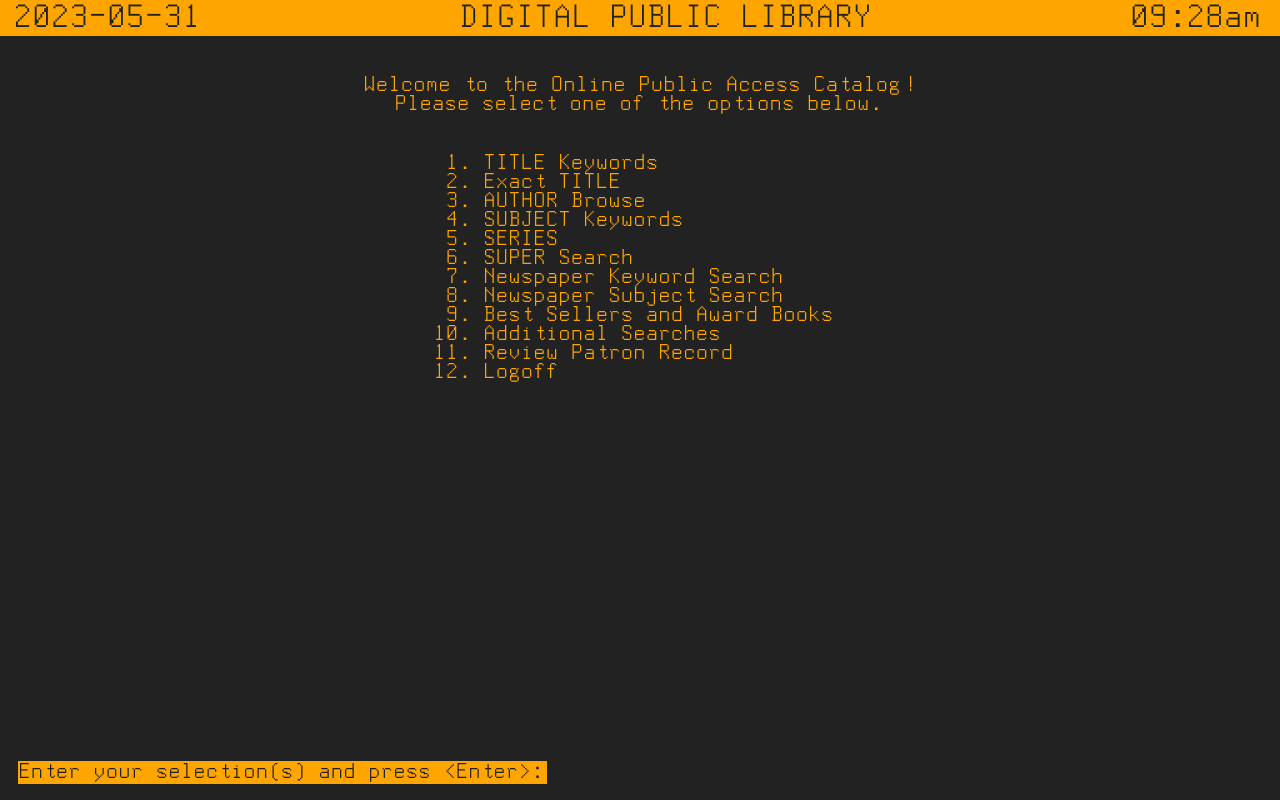
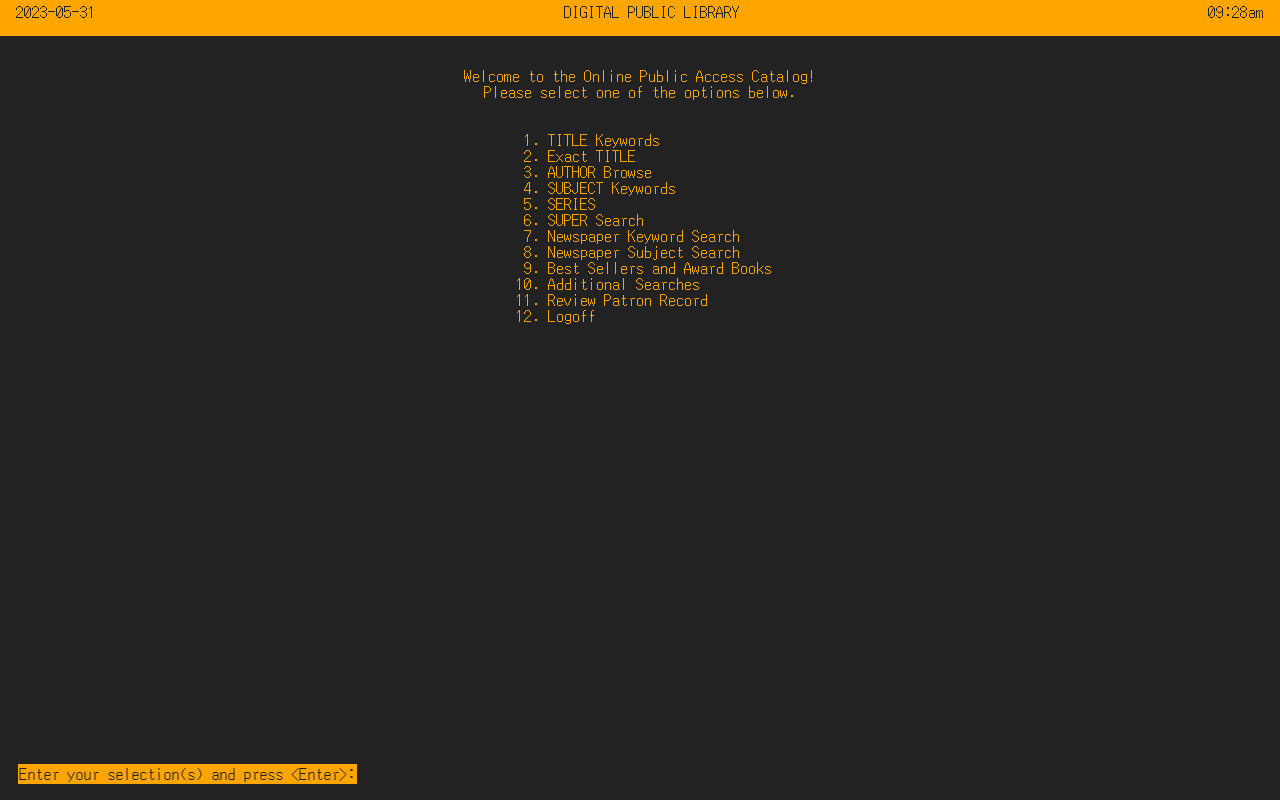
Before and after one commit to joe-no-body/retro-ui-vue, a Vue app: page / in a window 1280 px wide. Built offline with nearby package versions, Linux system fonts and the light colour scheme.

Commit message:
add yet another font and make all text the same size

```diff
--- a/src/assets/main.css
+++ b/src/assets/main.css
@@ -13,15 +13,20 @@
   src: url('./WY60.ttf');
 }
 
+@font-face {
+  font-family: 'SperryPC 8x16';
+  src: url('./Web437_SperryPC_8x16.woff');
+}
+
 :root {
   --bg-color: #222;
   --fg-color: orange;
-  /* --font: 'PxPlus_IBM_VG8'; */
-  --font: 'WY60';
+  --font: 'SperryPC 8x16';
 }
 
 html {
   height: 100%;
+  font-size: 1rem;
 }
 
 body {
@@ -30,8 +35,6 @@ body {
   background-color: var(--bg-color);
   color: var(--fg-color);
   font-family: var(--font), monospace;
-  font-size: 15pt;
-
   min-height: 100%;
 }
 
@@ -47,7 +50,6 @@ header {
   background: var(--fg-color);
   color: var(--bg-color);
   padding-top: 0.25rem;
-  font-size: 1.5em;
 }
 
 header ul {
@@ -100,6 +102,5 @@ input[type="text"] {
   outline: none;
   background-color: var(--bg-color);
   color: var(--fg-color);
-  font-size: 15pt;
   height: 1em;
 }
```
Also changed, not shown: src/assets/Web437_SperryPC_8x16.woff (added).
